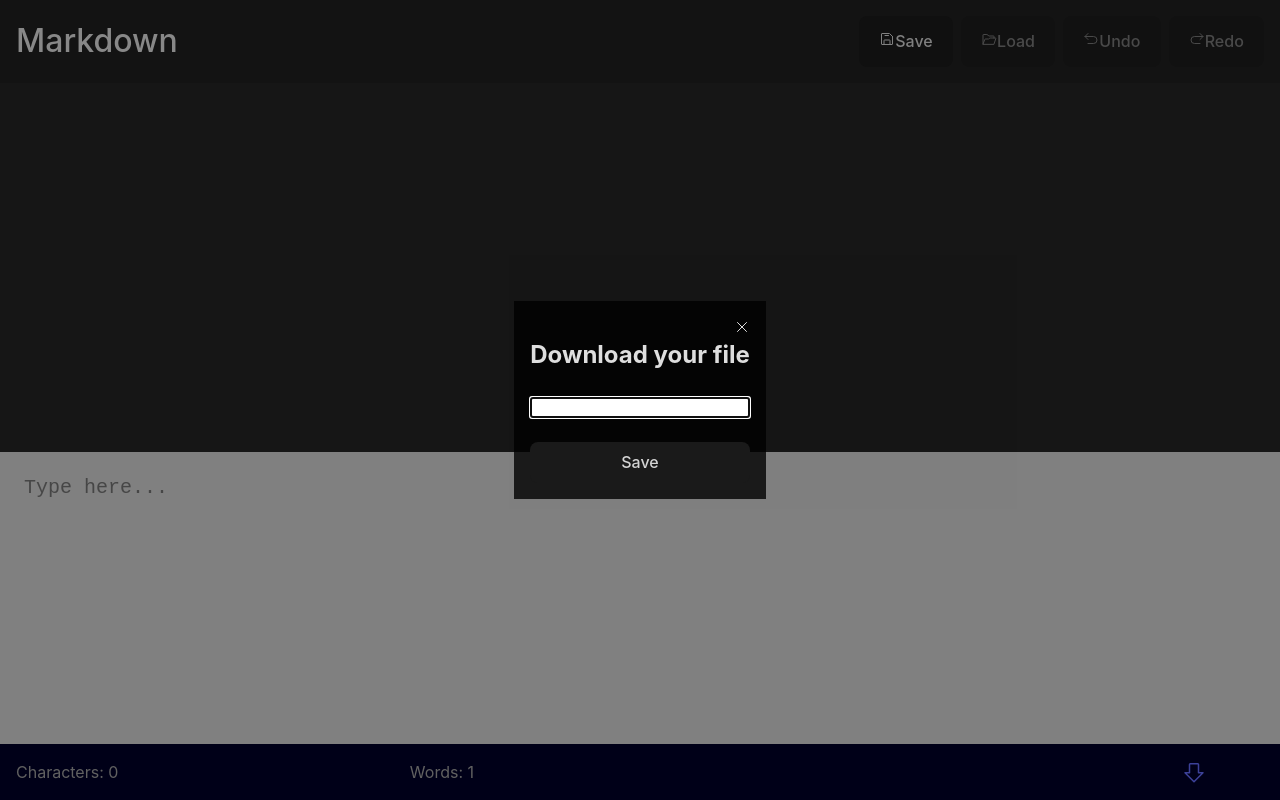
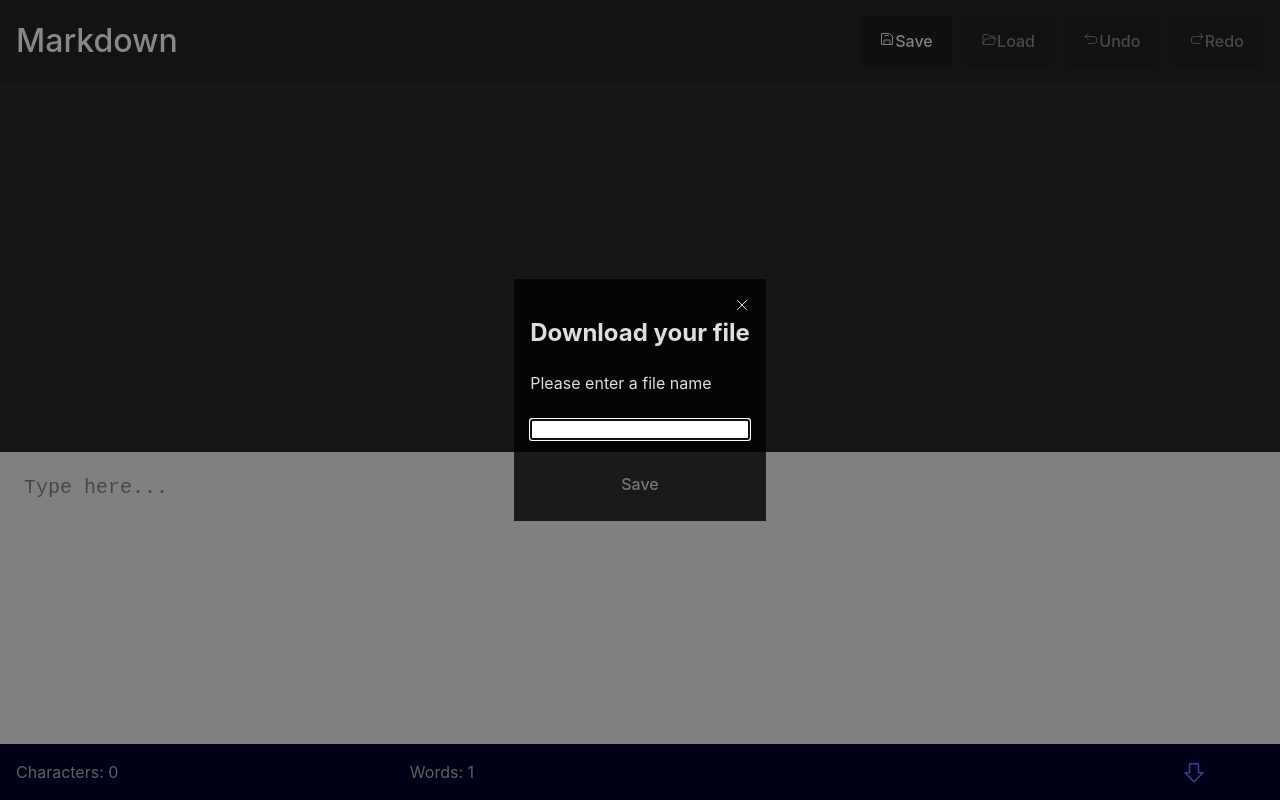
Before and after one commit to mulrooneydesign/word-processor, a React (Vite) app: page / in a window 1280 px wide. Both pictures are taken after a click on the button "Save". Built offline with nearby package versions, Linux system fonts and the light colour scheme.

Commit message:
feat(word-processor): disable modal, add subtitle

```diff
--- a/src/components/Modal/Modal.tsx
+++ b/src/components/Modal/Modal.tsx
@@ -1,4 +1,4 @@
-import { useCallback, useLayoutEffect } from 'react';
+import { useCallback, useEffect, useLayoutEffect, useState } from 'react';
 import { X } from 'phosphor-react';
 
 import Button from '../ToolBar/Button/Button';
@@ -7,12 +7,16 @@ import { useMarkdownStore } from '../../store/store';
 
 export function Modal({
   title,
+  subtitle,
   handler,
 }: {
   title: string;
+  subtitle?: string;
   handler: () => void;
 }) {
   const setFilename = useMarkdownStore((state) => state.setFileName);
+
+  const fileName = useMarkdownStore((state) => state.fileName);
 
   const toggleModalIsOpen = useMarkdownStore(
     (state) => state.toggleModalIsOpen
@@ -23,8 +27,9 @@ export function Modal({
   };
 
   const closeHandler = useCallback(() => {
+    setFilename('');
     toggleModalIsOpen();
-  }, [toggleModalIsOpen]);
+  }, [toggleModalIsOpen, setFilename]);
 
   const overlayClick = (event: React.MouseEvent<HTMLDivElement>) => {
     event?.stopPropagation();
@@ -61,6 +66,16 @@ export function Modal({
     };
   }, [handler, closeHandler]);
 
+  const [disabled, setDisabled] = useState(true);
+
+  useEffect(() => {
+    if (fileName.length > 0) {
+      setDisabled(false);
+    } else {
+      setDisabled(true);
+    }
+  }, [fileName]);
+
   return (
     <div className="modal" data-testid="modal" onClick={overlayClick}>
       <div className="modalContainer">
@@ -71,13 +86,15 @@ export function Modal({
           <X />
         </div>
         <h2>{title}</h2>
+        <p>{subtitle}</p>
         <input
           data-testid="modalInput"
           type="text"
           onChange={onChangeHandler}
           ref={callbackRef}
+          required
         />
-        <Button text="Save" handler={handler} />
+        <Button text="Save" handler={handler} disabled={disabled} />
       </div>
     </div>
   );
--- a/src/components/ToolBar/ToolBar.tsx
+++ b/src/components/ToolBar/ToolBar.tsx
@@ -34,7 +34,11 @@ export default function ToolBar() {
   return (
     <>
       {modalIsOpen && (
-        <Modal title="Download your file" handler={saveFileHandler} />
+        <Modal
+          title="Download your file"
+          subtitle="Please enter a file name"
+          handler={saveFileHandler}
+        />
       )}
       <div className="toolBar" data-testid="toolBar">
         <h1 className="title">Markdown</h1>
```
Also changed, not shown: 1 other file (tests, documents, lock files or other folders).
